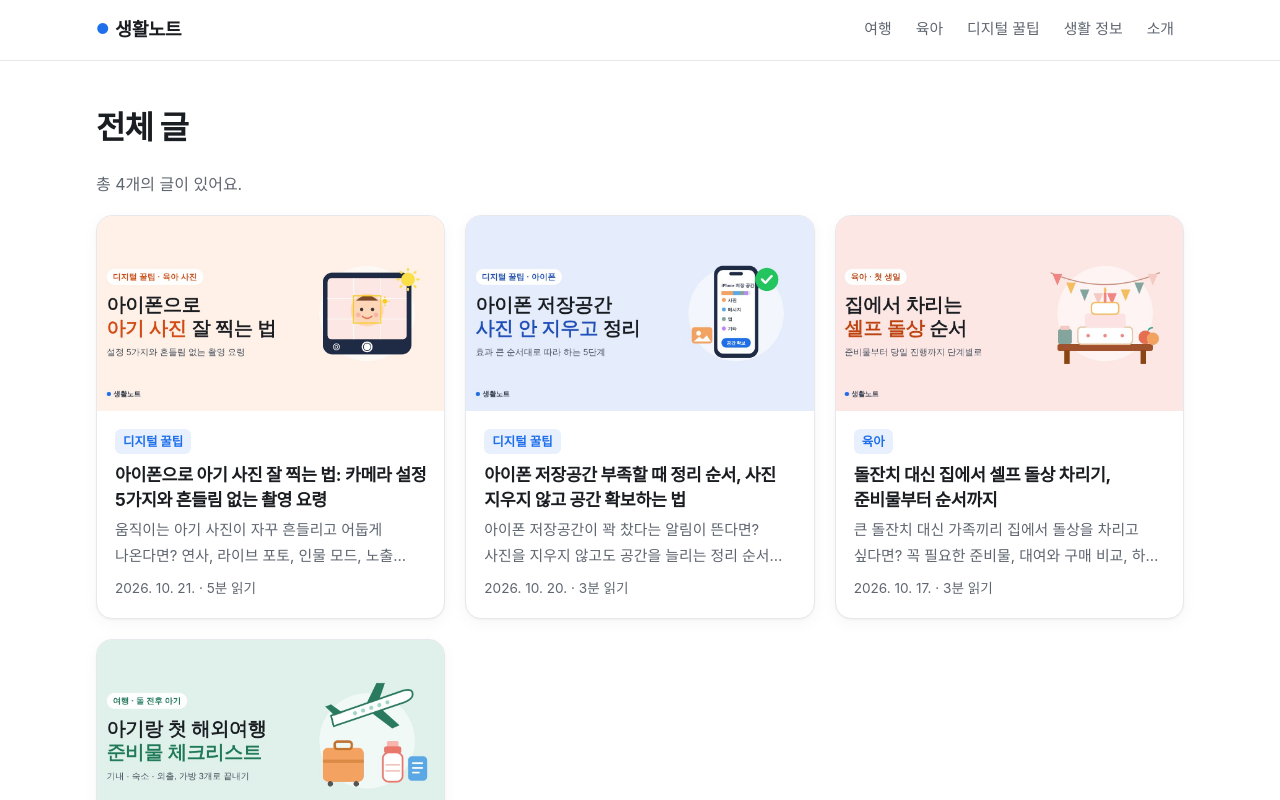
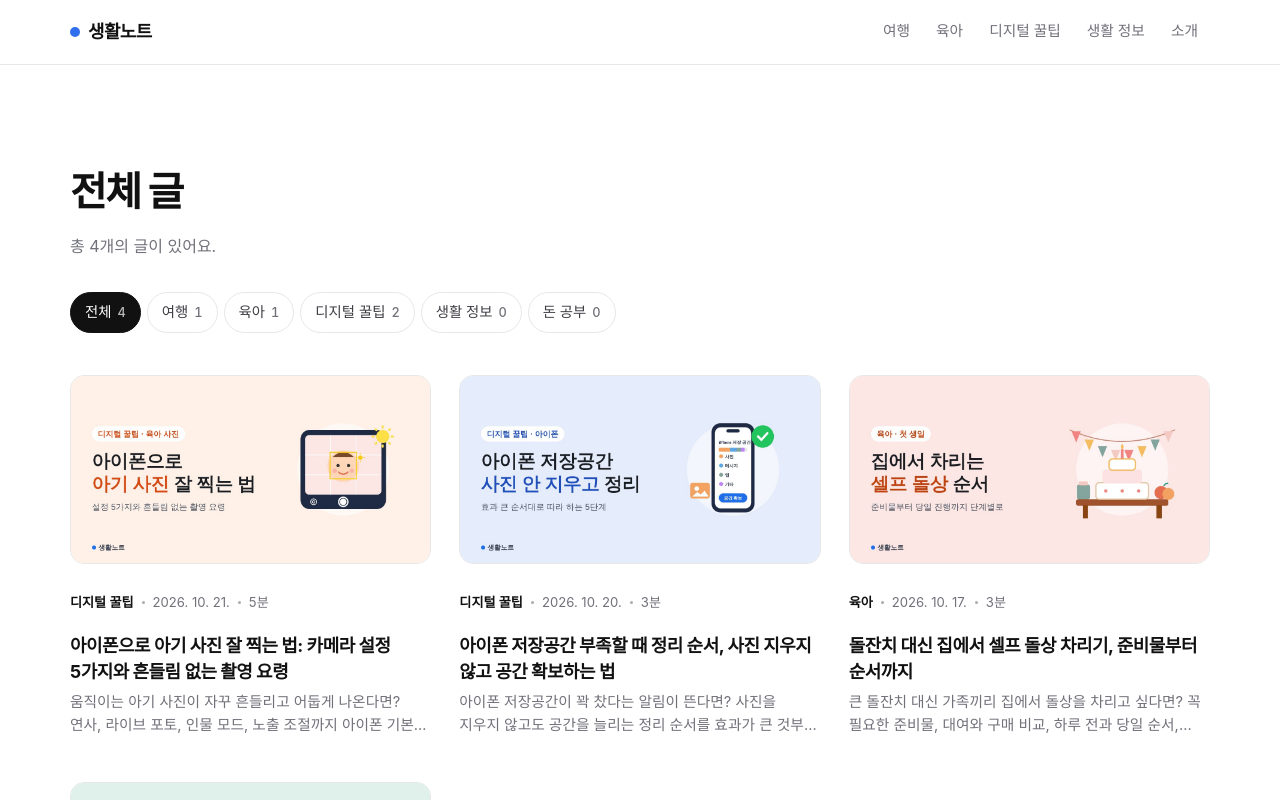
Before and after one commit to bluedogseojoon/my-blog, a Next.js app: page /posts in a window 1280 px wide. Shown: the top 800 px of the page. Built offline with nearby package versions, Linux system fonts and the light colour scheme; no server answers; a web font is replaced by a local one.

Commit message:
디자인 개편: 흰 바탕·검정 글씨 위주의 깔끔한 스타일, 카테고리 필터 칩, 균일한 카드 그리드, 읽기 편한 본문
Co-Authored-By: Claude Opus 5.5 (1M context) <noreply@anthropic.com>
Claude-Session: https://claude.ai/code/session_01A6kydks4rf79zYLXYWZ6Pq

```diff
--- /dev/null
+++ b/app/CategoryChips.tsx
@@ -0,0 +1,19 @@
+import Link from "next/link";
+import { categories } from "@/lib/site";
+import { getAllPosts, getPostsByCategory } from "@/lib/content";
+
+// 전체 / 카테고리별로 글을 골라 보는 버튼 줄이에요. active에는 지금 보고 있는 카테고리를 넣어요.
+export default function CategoryChips({ active }: { active?: string }) {
+  return (
+    <nav className="chips" aria-label="카테고리">
+      <Link href="/posts" className={active ? "chip" : "chip active"}>
+        전체 <span>{getAllPosts().length}</span>
+      </Link>
+      {categories.map((c) => (
+        <Link key={c.slug} href={`/category/${c.slug}`} className={c.slug === active ? "chip active" : "chip"}>
+          {c.name} <span>{getPostsByCategory(c.slug).length}</span>
+        </Link>
+      ))}
+    </nav>
+  );
+}
--- a/app/PostCard.tsx
+++ b/app/PostCard.tsx
@@ -2,21 +2,24 @@ import Link from "next/link";
 import { getCategory, withBase } from "@/lib/site";
 import { formatDate, type Post } from "@/lib/content";
 
-export default function PostCard({ post, large = false }: { post: Post; large?: boolean }) {
+export default function PostCard({ post }: { post: Post }) {
   const cat = getCategory(post.category);
   return (
-    <article className={large ? "card card-large" : "card"}>
+    <article className="card">
       <Link href={`/posts/${post.slug}`} className="card-link">
         <div className={`card-cover cover-${post.category}`} aria-hidden>
           {post.cover ? <img src={withBase(post.cover)} alt="" loading="lazy" /> : <span className="cover-icon">{cat?.icon}</span>}
         </div>
         <div className="card-body">
-          {cat && <span className="badge">{cat.name}</span>}
+          <p className="card-meta">
+            {cat && <span className="badge">{cat.name}</span>}
+            <i aria-hidden />
+            <time dateTime={post.date}>{formatDate(post.date)}</time>
+            <i aria-hidden />
+            <span>{post.readingMinutes}분</span>
+          </p>
           <h3 className="card-title">{post.title}</h3>
           <p className="card-desc">{post.description}</p>
-          <p className="meta">
-            <time dateTime={post.date}>{formatDate(post.date)}</time> · {post.readingMinutes}분 읽기
-          </p>
         </div>
       </Link>
     </article>
--- a/app/globals.css
+++ b/app/globals.css
@@ -1,38 +1,39 @@
-/* 색은 여기 변수만 바꾸면 사이트 전체 분위기가 바뀌어요. */
+/* 색은 여기 변수만 바꾸면 사이트 전체 분위기가 바뀌어요. 흰 바탕 + 검정 글씨 위주의 차분한 디자인이에요. */
 :root {
   --bg: #ffffff;
-  --bg-soft: #f6f7f9;
-  --text: #1a1d21;
-  --muted: #5f6670;
-  --line: #e6e8eb;
-  --accent: #1f6feb;
-  --accent-soft: #e8f0fe;
-  --summary: #fff8e6;
-  --summary-line: #f2d48a;
-  --travel: #dff1ea;
-  --parenting: #fde7e4;
-  --digital: #e5ecfb;
-  --life: #f3ecdf;
-  --money: #e9e6f8;
-  --radius: 16px;
-  --shadow: 0 1px 2px rgba(0, 0, 0, 0.04), 0 4px 16px rgba(0, 0, 0, 0.04);
+  --bg-soft: #f5f5f4;
+  --text: #111111;
+  --text-2: #3f3f46;
+  --muted: #71717a;
+  --line: #e7e7e5;
+  --accent: #111111;
+  --point: #2f6fed;
+  --summary: #f7f7f5;
+  --travel: #e3f1ea;
+  --parenting: #fbe8e4;
+  --digital: #e7edfb;
+  --life: #f3ede2;
+  --money: #ece9f8;
+  --radius: 14px;
+  --wide: 1180px;
+  --read: 700px;
 }
 @media (prefers-color-scheme: dark) {
   :root:not([data-theme="light"]) {
-    --bg: #121212;
-    --bg-soft: #1b1c1f;
-    --text: #ececec;
-    --muted: #a3a8b0;
-    --line: #2c2e33;
-    --accent: #6ea8fe;
-    --accent-soft: #1d2a44;
-    --summary: #2a2516;
-    --summary-line: #6b5a2a;
-    --travel: #1d3029;
-    --parenting: #3a2422;
-    --digital: #1f2840;
-    --life: #332c22;
-    --money: #2a2640;
+    --bg: #0f0f10;
+    --bg-soft: #1a1a1c;
+    --text: #f4f4f5;
+    --text-2: #d4d4d8;
+    --muted: #a1a1aa;
+    --line: #2a2a2d;
+    --accent: #f4f4f5;
+    --point: #7aa5ff;
+    --summary: #18181a;
+    --travel: #1b2c25;
+    --parenting: #33221f;
+    --digital: #1c2438;
+    --life: #2e281f;
+    --money: #26223a;
   }
 }
 
@@ -47,161 +48,181 @@ body {
   line-height: 1.7;
   word-break: keep-all;
   overflow-wrap: break-word;
+  -webkit-font-smoothing: antialiased;
 }
 a { color: inherit; text-decoration: none; }
 img { max-width: 100%; height: auto; display: block; }
-.container { max-width: 1120px; margin: 0 auto; padding: 0 16px; }
-.narrow { max-width: 760px; }
+.container { max-width: var(--wide); margin: 0 auto; padding: 0 20px; }
+.narrow { max-width: var(--read); }
 .muted { color: var(--muted); }
 .center { text-align: center; }
 .skip { position: absolute; left: -9999px; }
 .skip:focus { left: 16px; top: 8px; background: var(--bg); padding: 8px; z-index: 10; }
 
 /* 헤더 */
-.site-header { position: sticky; top: 0; z-index: 5; background: color-mix(in srgb, var(--bg) 88%, transparent); backdrop-filter: blur(10px); border-bottom: 1px solid var(--line); }
-.header-inner { display: flex; align-items: center; justify-content: space-between; gap: 16px; height: 60px; }
-.logo { font-weight: 800; font-size: 1.15rem; letter-spacing: -0.02em; display: inline-flex; align-items: center; gap: 6px; margin: 0; }
-.logo-mark { color: var(--accent); font-size: 0.8em; }
-.nav { display: flex; gap: 4px; overflow-x: auto; scrollbar-width: none; }
-.nav a { padding: 6px 10px; border-radius: 999px; color: var(--muted); font-size: 0.93rem; white-space: nowrap; }
+.site-header { position: sticky; top: 0; z-index: 5; background: color-mix(in srgb, var(--bg) 85%, transparent); backdrop-filter: saturate(1.4) blur(12px); border-bottom: 1px solid var(--line); }
+.header-inner { display: flex; align-items: center; justify-content: space-between; gap: 20px; height: 64px; }
+.logo { font-weight: 800; font-size: 1.12rem; letter-spacing: -0.03em; display: inline-flex; align-items: center; gap: 8px; margin: 0; }
+.logo-mark { display: inline-block; width: 10px; height: 10px; border-radius: 50%; background: var(--point); font-size: 0; }
+.nav { display: flex; gap: 2px; overflow-x: auto; scrollbar-width: none; }
+.nav a { padding: 6px 12px; border-radius: 8px; color: var(--muted); font-size: 0.92rem; font-weight: 500; white-space: nowrap; transition: color 0.15s, background 0.15s; }
 .nav a:hover { background: var(--bg-soft); color: var(--text); }
 
 /* 메인 상단 */
-.hero { padding: 56px 0 32px; background: linear-gradient(180deg, var(--bg-soft), var(--bg)); }
-.eyebrow { color: var(--accent); font-weight: 700; font-size: 0.9rem; margin: 0 0 8px; }
-.hero h1 { font-size: clamp(1.6rem, 4vw, 2.4rem); line-height: 1.3; letter-spacing: -0.03em; margin: 0 0 12px; max-width: 720px; }
-.lead { max-width: 640px; margin: 0 0 20px; }
-.chips { display: flex; flex-wrap: wrap; gap: 8px; margin: 16px 0 24px; }
-.chip { display: inline-flex; align-items: center; gap: 6px; padding: 7px 14px; border: 1px solid var(--line); border-radius: 999px; font-size: 0.92rem; background: var(--bg); }
-.chip-icon { font-size: 1rem; }
-.chip span { color: var(--muted); font-size: 0.82rem; }
-.chip:hover, .chip.active { border-color: var(--accent); color: var(--accent); }
+.hero { padding: 72px 0 8px; }
+.eyebrow { color: var(--muted); font-weight: 600; font-size: 0.85rem; letter-spacing: 0.02em; margin: 0 0 14px; }
+.hero h1 { font-size: clamp(2rem, 5vw, 3.1rem); line-height: 1.18; letter-spacing: -0.045em; font-weight: 800; margin: 0 0 16px; }
+.hero h1 em { font-style: normal; color: var(--muted); }
+.lead { max-width: 560px; margin: 0; font-size: 1.05rem; color: var(--muted); }
 
-/* 섹션, 카드 */
-.section { padding: 32px 16px; }
-.section-head { display: flex; justify-content: space-between; align-items: baseline; }
-.section-head h2 { font-size: 1.35rem; margin: 0 0 8px; letter-spacing: -0.02em; }
-.more { color: var(--muted); font-size: 0.9rem; }
-.more:hover { color: var(--accent); }
-.page-title { font-size: clamp(1.5rem, 3.5vw, 2rem); margin: 8px 0; letter-spacing: -0.03em; }
-.grid { display: grid; grid-template-columns: repeat(auto-fill, minmax(280px, 1fr)); gap: 20px; margin-top: 16px; }
-.grid-featured { display: grid; grid-template-columns: 1.4fr 1fr; gap: 20px; margin-top: 16px; }
-.stack { display: grid; gap: 20px; }
-.card { border: 1px solid var(--line); border-radius: var(--radius); overflow: hidden; background: var(--bg); box-shadow: var(--shadow); transition: transform 0.15s ease; }
-.card:hover { transform: translateY(-2px); }
-.card-link { display: flex; flex-direction: column; height: 100%; }
-.stack .card-link { flex-direction: row; }
-.stack .card-cover { width: 38%; min-height: 100%; aspect-ratio: auto; flex-shrink: 0; }
-.stack .card-cover img { object-position: 76% center; }
-.card-cover { aspect-ratio: 16 / 9; display: flex; align-items: center; justify-content: center; font-weight: 800; font-size: 1.3rem; color: color-mix(in srgb, var(--text) 55%, transparent); }
-.card-cover img { width: 100%; height: 100%; object-fit: cover; }
-.card-large .card-cover { aspect-ratio: 16 / 9; }
-.cover-icon { font-size: 2.6rem; filter: saturate(0.9); }
-.card-large .cover-icon { font-size: 4rem; }
-.card-cover { background-image: radial-gradient(circle at 20% 20%, rgba(255,255,255,0.5), transparent 45%); }
+/* 카테고리 필터 칩 */
+.chips { display: flex; gap: 6px; overflow-x: auto; scrollbar-width: none; margin: 32px 0 0; padding-bottom: 2px; }
+.chip { display: inline-flex; align-items: center; gap: 6px; padding: 7px 14px; border: 1px solid var(--line); border-radius: 999px; font-size: 0.9rem; font-weight: 500; color: var(--text-2); background: var(--bg); white-space: nowrap; transition: all 0.15s; }
+.chip span { color: var(--muted); font-size: 0.8rem; font-variant-numeric: tabular-nums; }
+.chip:hover { border-color: var(--text); color: var(--text); }
+.chip.active { background: var(--accent); border-color: var(--accent); color: var(--bg); }
+.chip.active span { color: color-mix(in srgb, var(--bg) 70%, transparent); }
+
+/* 섹션 */
+.section { padding: 40px 20px 24px; }
+.section-head { display: flex; justify-content: space-between; align-items: baseline; gap: 12px; border-bottom: 1px solid var(--line); padding-bottom: 14px; margin-bottom: 28px; }
+.section-head h2 { font-size: 1.05rem; font-weight: 700; margin: 0; letter-spacing: -0.02em; }
+.section-head h2 span { color: var(--muted); font-weight: 500; margin-left: 6px; }
+.more { color: var(--muted); font-size: 0.88rem; }
+.more:hover { color: var(--text); }
+.page-head { padding: 56px 0 0; }
+.page-title { font-size: clamp(1.8rem, 4vw, 2.5rem); line-height: 1.25; margin: 6px 0 10px; letter-spacing: -0.04em; font-weight: 800; }
+
+/* 글 카드: 이미지 위, 글 아래 */
+.grid { display: grid; grid-template-columns: repeat(3, minmax(0, 1fr)); gap: 44px 28px; }
+.card-link { display: flex; flex-direction: column; gap: 14px; }
+.card-cover { position: relative; aspect-ratio: 1200 / 630; border-radius: var(--radius); overflow: hidden; border: 1px solid var(--line); display: flex; align-items: center; justify-content: center; }
+.card-cover img { width: 100%; height: 100%; object-fit: cover; transition: transform 0.35s ease; }
+.card-link:hover .card-cover img { transform: scale(1.03); }
+.card-link:hover .card-title { text-decoration: underline; text-underline-offset: 4px; text-decoration-thickness: 1px; }
+.cover-icon { font-size: 2.6rem; }
 .cover-travel { background: var(--travel); }
 .cover-parenting { background: var(--parenting); }
 .cover-digital { background: var(--digital); }
 .cover-life { background: var(--life); }
 .cover-money { background: var(--money); }
-.card-body { padding: 16px 18px 18px; }
-.badge { display: inline-block; font-size: 0.78rem; font-weight: 700; color: var(--accent); background: var(--accent-soft); padding: 2px 8px; border-radius: 6px; }
-.card-title { font-size: 1.08rem; line-height: 1.45; margin: 8px 0 6px; letter-spacing: -0.02em; }
-.card-large .card-title { font-size: 1.35rem; }
-.card-desc { color: var(--muted); font-size: 0.93rem; margin: 0 0 8px; display: -webkit-box; -webkit-line-clamp: 2; -webkit-box-orient: vertical; overflow: hidden; }
-.meta { color: var(--muted); font-size: 0.85rem; margin: 0; }
-.empty { padding: 40px 0; color: var(--muted); }
+.card-body { display: flex; flex-direction: column; gap: 6px; }
+.card-meta { display: flex; align-items: center; gap: 8px; font-size: 0.82rem; color: var(--muted); }
+.card-meta .badge { color: var(--text); font-weight: 600; }
+.card-meta i { width: 3px; height: 3px; border-radius: 50%; background: currentColor; opacity: 0.6; }
+.card-title { font-size: 1.12rem; line-height: 1.45; margin: 0; letter-spacing: -0.025em; font-weight: 700; display: -webkit-box; -webkit-line-clamp: 2; -webkit-box-orient: vertical; overflow: hidden; }
+.card-desc { color: var(--muted); font-size: 0.92rem; line-height: 1.6; margin: 0; display: -webkit-box; -webkit-line-clamp: 2; -webkit-box-orient: vertical; overflow: hidden; }
+.meta { color: var(--muted); font-size: 0.86rem; margin: 0; }
+.empty { padding: 48px 0; color: var(--muted); }
 
 /* 글 상세 */
-.post-layout { display: grid; grid-template-columns: minmax(0, 1fr) 240px; gap: 48px; padding-top: 32px; padding-bottom: 16px; }
-.post { max-width: 720px; min-width: 0; }
-.breadcrumb { font-size: 0.88rem; color: var(--muted); }
-.breadcrumb a:hover { color: var(--accent); }
-.breadcrumb span { margin: 0 4px; }
-.post-title { font-size: clamp(1.6rem, 4vw, 2.2rem); line-height: 1.35; letter-spacing: -0.03em; margin: 12px 0; }
-.post-desc { font-size: 1.08rem; color: var(--muted); margin: 0 0 12px; }
-.summary-box { background: var(--summary); border: 1px solid var(--summary-line); border-radius: var(--radius); padding: 18px 20px; margin: 28px 0; }
-.summary-title { font-weight: 800; margin: 0 0 8px; }
-.summary-box ul { margin: 0; padding-left: 20px; }
-.summary-box li { margin: 4px 0; }
-.toc ol { list-style: none; padding: 0; margin: 0; font-size: 0.9rem; }
-.toc li { margin: 6px 0; }
-.toc a { color: var(--muted); }
-.toc a:hover { color: var(--accent); }
+.post-layout { display: grid; grid-template-columns: minmax(0, var(--read)) 220px; justify-content: space-between; gap: 64px; padding-top: 48px; padding-bottom: 16px; }
+.post { min-width: 0; }
+.breadcrumb { font-size: 0.85rem; color: var(--muted); font-weight: 500; }
+.breadcrumb a:hover { color: var(--text); }
+.breadcrumb span { margin: 0 6px; opacity: 0.6; }
+.post-title { font-size: clamp(1.75rem, 4.2vw, 2.45rem); line-height: 1.3; letter-spacing: -0.04em; font-weight: 800; margin: 14px 0 14px; }
+.post-desc { font-size: 1.1rem; line-height: 1.65; color: var(--muted); margin: 0 0 20px; }
+.post .meta { display: flex; flex-wrap: wrap; gap: 4px; padding-bottom: 24px; border-bottom: 1px solid var(--line); }
+.post-cover { width: 100%; height: auto; border-radius: var(--radius); border: 1px solid var(--line); margin: 28px 0 0; }
+
+.ad-notice { font-size: 0.8rem; color: var(--muted); margin: 14px 0 0; }
+
+.summary-box { background: var(--summary); border-radius: var(--radius); padding: 22px 24px; margin: 32px 0; border: 1px solid var(--line); }
+.summary-title { font-weight: 800; font-size: 0.95rem; margin: 0 0 10px; letter-spacing: -0.01em; }
+.summary-box ul { margin: 0; padding: 0; list-style: none; }
+.summary-box li { position: relative; padding-left: 22px; margin: 8px 0; color: var(--text-2); }
+.summary-box li::before { content: ""; position: absolute; left: 2px; top: 0.62em; width: 10px; height: 6px; border-left: 2px solid var(--point); border-bottom: 2px solid var(--point); transform: rotate(-45deg); }
+
+.toc ol { list-style: none; padding: 0; margin: 0; font-size: 0.86rem; }
+.toc li { margin: 8px 0; line-height: 1.5; }
+.toc a { color: var(--muted); transition: color 0.15s; }
+.toc a:hover { color: var(--text); }
 .toc-sub { padding-left: 12px; }
-.toc-side { position: sticky; top: 84px; align-self: start; border-left: 2px solid var(--line); padding-left: 16px; }
-.toc-mobile { display: none; border: 1px solid var(--line); border-radius: 12px; padding: 12px 16px; margin-bottom: 24px; }
+.toc-side { position: sticky; top: 96px; align-self: start; }
+.toc-side .summary-title { font-size: 0.8rem; color: var(--muted); text-transform: uppercase; letter-spacing: 0.06em; }
+.toc-mobile { display: none; border: 1px solid var(--line); border-radius: 12px; padding: 14px 18px; margin-bottom: 28px; }
 .toc-mobile summary { font-weight: 700; cursor: pointer; }
 
-.prose { font-size: 1.04rem; }
-.prose h2 { font-size: 1.45rem; margin: 48px 0 14px; padding-top: 8px; letter-spacing: -0.02em; scroll-margin-top: 80px; }
-.prose h3 { font-size: 1.15rem; margin: 28px 0 10px; scroll-margin-top: 80px; }
-.prose p { margin: 0 0 16px; }
-.prose ul, .prose ol { padding-left: 22px; margin: 0 0 16px; }
-.prose li { margin: 4px 0; }
-.prose a { color: var(--accent); text-decoration: underline; text-underline-offset: 3px; }
-.prose blockquote { margin: 20px 0; padding: 14px 18px; border-left: 4px solid var(--accent); background: var(--accent-soft); border-radius: 0 12px 12px 0; }
+/* 본문: 읽기 편한 글자 크기와 줄 간격 */
+.prose { font-size: 1.07rem; line-height: 1.85; color: var(--text-2); }
+.prose h2 { font-size: 1.5rem; line-height: 1.4; color: var(--text); margin: 64px 0 18px; letter-spacing: -0.03em; font-weight: 800; scroll-margin-top: 90px; }
+.prose h3 { font-size: 1.18rem; color: var(--text); margin: 36px 0 12px; letter-spacing: -0.02em; scroll-margin-top: 90px; }
+.prose p { margin: 0 0 20px; }
+.prose ul, .prose ol { padding-left: 22px; margin: 0 0 20px; }
+.prose li { margin: 6px 0; }
+.prose li::marker { color: var(--muted); }
+.prose a { color: var(--point); text-decoration: underline; text-underline-offset: 3px; text-decoration-thickness: 1px; }
+.prose strong { font-weight: 700; color: var(--text); }
+.prose blockquote { margin: 28px 0; padding: 4px 0 4px 20px; border-left: 3px solid var(--text); color: var(--text); }
 .prose blockquote p:last-child { margin: 0; }
-.prose strong { font-weight: 700; }
-.prose hr { border: 0; border-top: 1px solid var(--line); margin: 40px 0; }
-.table-wrap { overflow-x: auto; margin: 0 0 20px; border: 1px solid var(--line); border-radius: 12px; }
-.prose table { border-collapse: collapse; width: 100%; font-size: 0.94rem; }
-.prose th, .prose td { padding: 10px 14px; border-bottom: 1px solid var(--line); text-align: left; vertical-align: top; }
-.prose th { background: var(--bg-soft); white-space: nowrap; }
-.prose tr:last-child td { border-bottom: 0; }
+.prose hr { border: 0; border-top: 1px solid var(--line); margin: 48px 0; }
+.prose img { border-radius: 12px; border: 1px solid var(--line); margin: 32px 0; }
+.prose small { color: var(--muted); font-size: 0.85rem; }
+.table-wrap { overflow-x: auto; margin: 8px 0 28px; border-top: 2px solid var(--text); }
+.prose table { border-collapse: collapse; width: 100%; font-size: 0.95rem; line-height: 1.6; }
+.prose th, .prose td { padding: 12px 14px; border-bottom: 1px solid var(--line); text-align: left; vertical-align: top; }
+.prose th { font-weight: 700; color: var(--text); white-space: nowrap; }
 
-.faq { margin-top: 48px; }
-.faq h2 { font-size: 1.45rem; }
-.faq details { border: 1px solid var(--line); border-radius: 12px; padding: 14px 18px; margin-bottom: 10px; }
-.faq summary { font-weight: 700; cursor: pointer; }
-.faq details p { margin: 10px 0 0; color: var(--muted); }
-.tags { list-style: none; padding: 0; display: flex; flex-wrap: wrap; gap: 8px; margin: 32px 0 0; }
-.tags li { font-size: 0.85rem; color: var(--muted); background: var(--bg-soft); padding: 4px 10px; border-radius: 8px; }
+.faq { margin-top: 64px; }
+.faq h2 { font-size: 1.5rem; letter-spacing: -0.03em; margin: 0 0 16px; }
+.faq details { border-bottom: 1px solid var(--line); padding: 18px 0; }
+.faq details:first-of-type { border-top: 1px solid var(--line); }
+.faq summary { font-weight: 700; cursor: pointer; list-style: none; display: flex; justify-content: space-between; gap: 16px; }
+.faq summary::-webkit-details-marker { display: none; }
+.faq summary::after { content: "+"; color: var(--muted); font-weight: 400; font-size: 1.3rem; line-height: 1; }
+.faq details[open] summary::after { content: "−"; }
+.faq details p { margin: 12px 0 0; color: var(--muted); line-height: 1.75; }
+.tags { list-style: none; padding: 0; display: flex; flex-wrap: wrap; gap: 6px; margin: 40px 0 0; }
+.tags li { font-size: 0.82rem; color: var(--muted); border: 1px solid var(--line); padding: 4px 10px; border-radius: 999px; }
+
+/* 추천 상품 상자 */
+.products { border: 1px solid var(--line); border-radius: var(--radius); padding: 8px 24px; margin: 56px 0 0; }
+.products h2 { font-size: 1rem; font-weight: 800; margin: 18px 0 4px; letter-spacing: -0.01em; }
+.products ul { list-style: none; margin: 0; padding: 0; }
+.product { display: flex; align-items: center; justify-content: space-between; gap: 16px; padding: 16px 0; border-top: 1px solid var(--line); }
+.product:first-child { border-top: 0; }
+.product-name { font-weight: 700; margin: 0; letter-spacing: -0.01em; }
+.product-note { font-size: 0.88rem; color: var(--muted); margin: 2px 0 0; }
+.product-btn { flex-shrink: 0; font-size: 0.86rem; font-weight: 700; padding: 9px 16px; border-radius: 10px; color: #fff; white-space: nowrap; transition: opacity 0.15s; }
+.product-btn:hover { opacity: 0.85; }
+.store-coupang { background: #e5332a; }
+.store-naver { background: #03a94d; }
 
 /* 푸터 */
-.site-footer { border-top: 1px solid var(--line); margin-top: 48px; padding: 40px 0 24px; background: var(--bg-soft); font-size: 0.92rem; }
+.site-footer { border-top: 1px solid var(--line); margin-top: 80px; padding: 48px 0 32px; font-size: 0.9rem; }
 .footer-grid { display: grid; grid-template-columns: 2fr 1fr 1fr; gap: 32px; }
-.footer-title { font-weight: 700; margin: 0 0 8px; }
+.footer-grid .muted { max-width: 360px; font-size: 0.88rem; }
+.footer-title { font-weight: 700; font-size: 0.82rem; color: var(--muted); margin: 0 0 10px; }
 .site-footer ul { list-style: none; padding: 0; margin: 0; }
-.site-footer li { margin: 4px 0; }
-.site-footer li a { color: var(--muted); }
-.site-footer li a:hover { color: var(--accent); }
-.copyright { color: var(--muted); font-size: 0.82rem; margin-top: 32px; }
+.site-footer li { margin: 6px 0; }
+.site-footer li a { color: var(--text-2); }
+.site-footer li a:hover { color: var(--text); text-decoration: underline; text-underline-offset: 3px; }
+.copyright { color: var(--muted); font-size: 0.8rem; margin-top: 40px; }
 
-/* 휴대폰 화면 */
-@media (max-width: 900px) {
-  .post-layout { grid-template-columns: 1fr; gap: 0; }
+/* 태블릿, 휴대폰 화면 */
+@media (max-width: 1000px) {
+  .grid { grid-template-columns: repeat(2, minmax(0, 1fr)); }
+  .post-layout { grid-template-columns: minmax(0, 1fr); gap: 0; }
   .toc-side { display: none; }
   .toc-mobile { display: block; }
-  .grid-featured { grid-template-columns: 1fr; }
 }
 @media (max-width: 640px) {
-  .header-inner { height: auto; padding-top: 10px; padding-bottom: 6px; flex-direction: column; align-items: flex-start; gap: 4px; }
-  .nav { width: 100%; margin-left: -10px; }
-  .hero { padding: 36px 0 20px; }
+  .container { padding: 0 16px; }
+  .section { padding: 32px 16px 16px; }
+  .header-inner { height: 56px; }
+  .nav a { padding: 6px 8px; font-size: 0.88rem; }
+  .hero { padding: 44px 0 0; }
+  .grid { grid-template-columns: minmax(0, 1fr); gap: 36px; }
+  .post-layout { padding-top: 28px; }
+  .prose { font-size: 1.03rem; }
+  .prose h2 { margin-top: 52px; }
   .footer-grid { grid-template-columns: 1fr 1fr; }
   .footer-grid > div:first-child { grid-column: 1 / -1; }
-  .stack .card-link { flex-direction: column; }
-  .stack .card-cover { width: 100%; aspect-ratio: 16 / 9; }
-}
-
-/* 제휴 안내 문구와 추천 상품 상자 */
-.ad-notice { font-size: 13px; color: var(--muted); background: var(--bg-soft); border-radius: 10px; padding: 10px 14px; margin: 16px 0 0; }
-.products { border: 1px solid var(--line); border-radius: var(--radius); padding: 20px; margin: 36px 0; }
-.products h2 { font-size: 19px; margin: 0 0 12px; }
-.products ul { list-style: none; margin: 0; padding: 0; }
-.product { display: flex; align-items: center; justify-content: space-between; gap: 12px; padding: 12px 0; border-top: 1px solid var(--line); }
-.product:first-child { border-top: 0; }
-.product-name { font-weight: 600; margin: 0; }
-.product-note { font-size: 14px; color: var(--muted); margin: 2px 0 0; }
-.product-btn { flex-shrink: 0; font-size: 14px; font-weight: 600; padding: 8px 14px; border-radius: 999px; color: #fff; white-space: nowrap; }
-.store-coupang { background: #e5332a; }
-.store-naver { background: #03a94d; }
-@media (max-width: 560px) {
   .product { flex-direction: column; align-items: stretch; }
   .product-btn { text-align: center; }
 }
-
-/* 글 대표 이미지와 본문 이미지 */
-.post-cover { width: 100%; height: auto; border-radius: var(--radius); margin: 20px 0 0; }
-.prose img { border-radius: 12px; border: 1px solid var(--line); margin: 24px 0; }
+@media (max-width: 420px) {
+  .header-inner { height: auto; padding-top: 12px; padding-bottom: 8px; flex-direction: column; align-items: flex-start; gap: 6px; }
+  .nav { width: 100%; margin-left: -8px; }
+}
--- a/app/posts/page.tsx
+++ b/app/posts/page.tsx
@@ -1,6 +1,7 @@
 import type { Metadata } from "next";
 import { getAllPosts } from "@/lib/content";
 import PostCard from "../PostCard";
+import CategoryChips from "../CategoryChips";
 
 export const metadata: Metadata = {
   title: "전체 글",
@@ -12,9 +13,12 @@ export default function PostsPage() {
   const posts = getAllPosts();
   return (
     <section className="container section">
-      <h1 className="page-title">전체 글</h1>
-      <p className="muted">총 {posts.length}개의 글이 있어요.</p>
-      <div className="grid">
+      <div className="page-head">
+        <h1 className="page-title">전체 글</h1>
+        <p className="muted">총 {posts.length}개의 글이 있어요.</p>
+        <CategoryChips />
+      </div>
+      <div className="grid" style={{ marginTop: 40 }}>
         {posts.map((p) => (
           <PostCard key={p.slug} post={p} />
         ))}
```
Also changed, not shown: app/category/[slug]/page.tsx (+9 -12 lines), app/page.tsx (+19 -41 lines).
